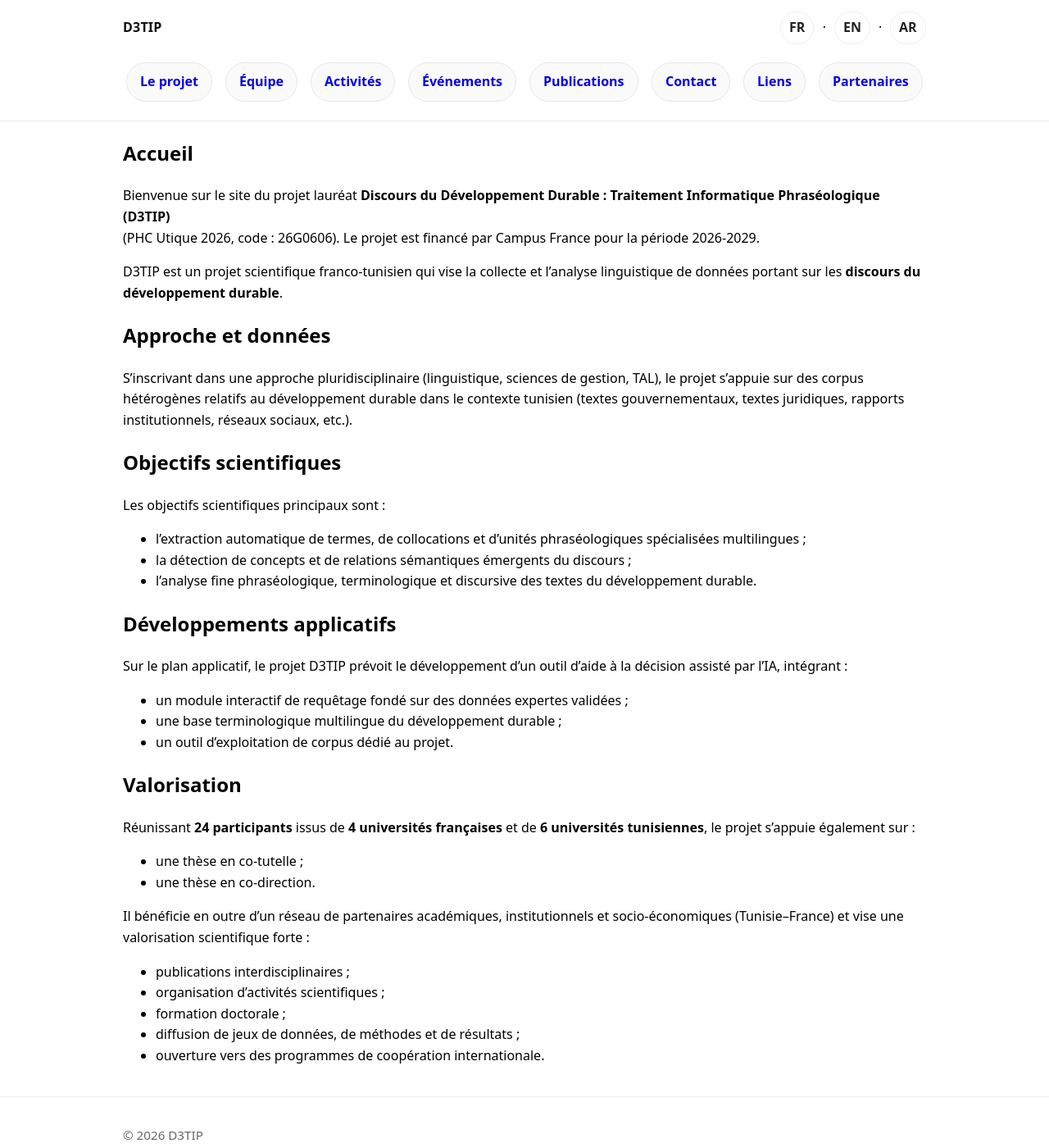
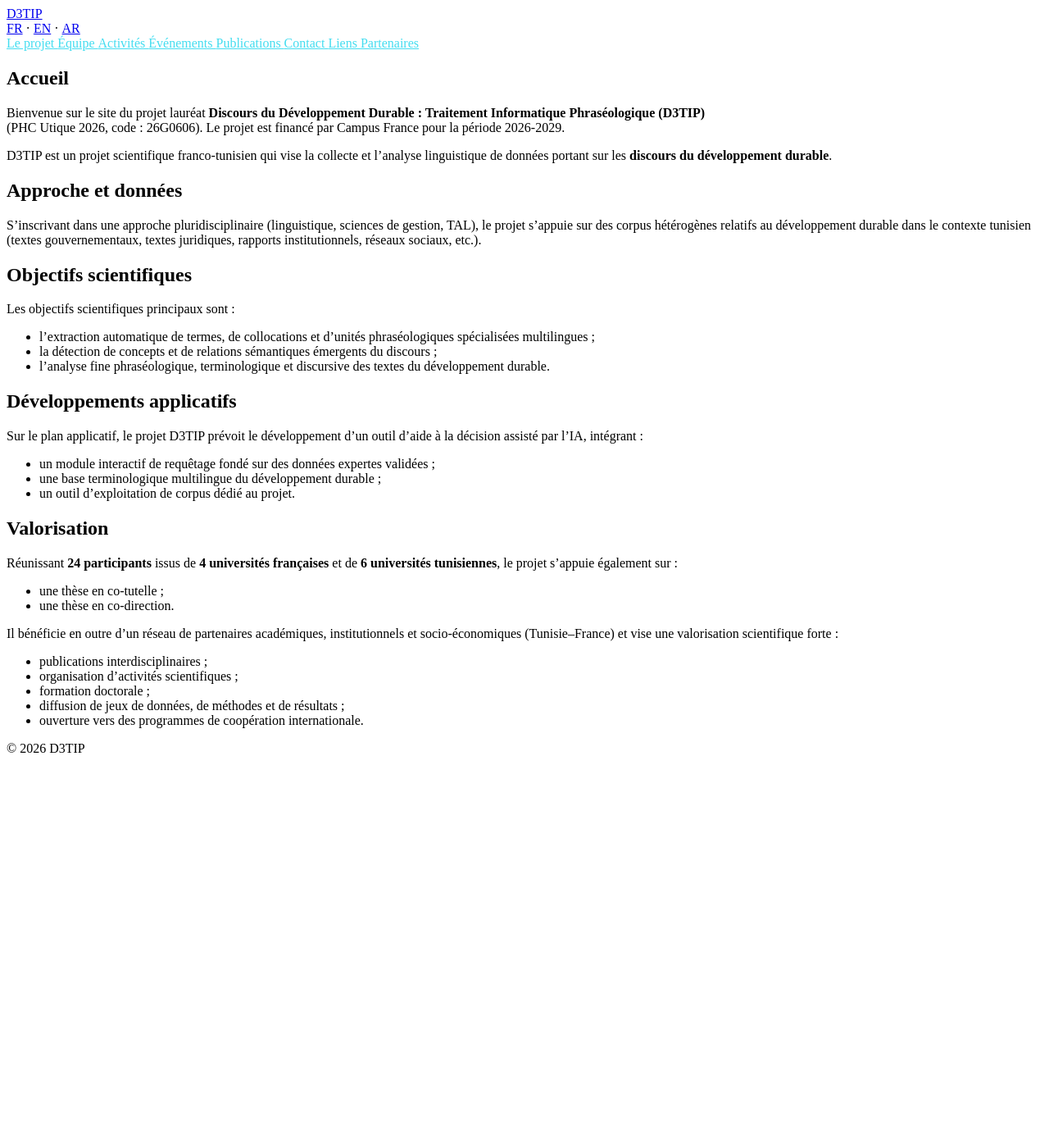
Before and after one commit to d3tip-phc-utique/d3tip-phc-utique.github.io, a Jekyll site: the page built from fr/index.md, in a window 1280 px wide and 1400 px high. Shown: the whole window at 82% size. Built offline with Jekyll 4.4.1, drawn with Linux system fonts in a browser that asks for light colours.

Commit message:
Update style.css

```diff
--- a/assets/css/style.css
+++ b/assets/css/style.css
@@ -1,136 +1,10 @@
-:root { --max: 980px; --pad: 18px; }
-
-body { margin: 0; font-family: system-ui, sans-serif; line-height: 1.6; }
-.container { max-width: var(--max); margin: 0 auto; padding: 0 var(--pad); }
-
-main { padding: 26px 0 50px; }
-.page-header .subtitle { color: #555; margin-top: 6px; }
-.page-content a { color: inherit; }
-
-.footer { border-top: 1px solid #eee; padding: 18px 0; margin-top: 36px; }
-.funding { font-weight: 700; }
-.small { color: #666; font-size: 0.95rem; }
-
-/* ===== Header + langues + menu (sobre) ===== */
-
-.topbar{
-  position: sticky;
-  top: 0;
-  background: #fff;
-  border-bottom: 1px solid #eee;
-
-  /* Empêche la ligne de “chevaucher” les boutons */
-  padding-bottom: 10px;
-  z-index: 10;
-}
-
-.navwrap{
-  display: flex;
-  align-items: center;
-  justify-content: space-between;
-  padding: 14px 0 10px;
-}
-
-.brand{
-  font-weight: 800;
-  letter-spacing: 0.2px;
-  text-decoration: none;
-  color: #111;
-}
-
-.lang-switch{
-  display: inline-flex;
-  align-items: center;
-  gap: 10px;
-}
-
-.lang-switch a{
-  text-decoration: none;
-  font-weight: 700;
-  color: #222;
-  padding: 6px 10px;
-  border: 1px solid #eee;
-  border-radius: 999px;
-}
-
-.lang-switch a:hover{ text-decoration: underline; }
-
-/* Menu sous les langues */
-.main-menu{
-  display: flex;
-  flex-wrap: wrap;
-  justify-content: center;
-  gap: 10px 14px;
-
-  /* On ajoute de l’air au-dessus du menu */
-  margin-top: 6px;
-  padding: 6px 0 14px;
-
-  /* Au cas où une ancienne règle mettrait une ligne ici */
-  border-top: 0 !important;
-}
-
-.menu-link{
-  text-decoration: none;
-  font-weight: 600;
-  padding: 9px 14px;
-  border: 1px solid #e6e6e6;
-  border-radius: 999px;
-  background: #fafafa;
-
-  /* Les boutons passent visuellement au-dessus de tout séparateur */
-  position: relative;
-  z-index: 1;
-}
-
-.menu-link:hover{
-  background: #f5f5f5;
-  text-decoration: none;
-}
-
-.menu-link.current, .menu-link[aria-current="page"]{
-  background: #fff;
-  border-color: #d8d8d8;
-}
-
-/* Desktop: un peu plus d’air */
-@media (min-width: 900px){
-  .main-menu{ gap: 12px 16px; }
-  .menu-link{ padding: 10px 16px; }
-}
-
-/* Mobile */
-@media (max-width: 640px){
-  .main-menu{
-    justify-content: start;
-    display: grid;
-    grid-template-columns: 1fr 1fr;
-    gap: 10px;
-    padding-bottom: 12px;
-  }
-  .menu-link{
-    text-align: center;
-    border-radius: 14px;
-    padding: 12px 10px;
-  }
-}
-
-@media (max-width: 360px){
-  .main-menu{ grid-template-columns: 1fr; }
-}
-
-/* ===== RTL polish ===== */
-html[dir="rtl"] body { font-family: system-ui, "Noto Naskh Arabic", "Amiri", serif; }
-html[dir="rtl"] .navwrap { flex-direction: row-reverse; }
-html[dir="rtl"] .page-content { text-align: right; }
-
-
-/* ===== Effet sombre (overlay) sans changer la couleur du bouton ===== */
+/* ===== Effet sombre (overlay) ===== */
+/* IMPORTANT : on ne touche pas aux couleurs de base ici */
 
 .menu-link,
 .lang-switch a{
   position: relative;
-  overflow: hidden;                 /* pour que l’overlay respecte l’arrondi */
+  overflow: hidden; /* pour que l’overlay respecte l’arrondi */
   -webkit-tap-highlight-color: transparent;
   transition: transform 120ms cubic-bezier(.2,.8,.2,1), box-shadow 160ms ease;
   will-change: transform;
@@ -144,17 +18,19 @@ html[dir="rtl"] .page-content { text-align: right; }
   inset: 0;
   border-radius: inherit;
   pointer-events: none;
-  background: rgba(0,0,0,0);        /* neutre par défaut */
-  transition: background 140ms ease;
+  opacity: 0;                 /* pas d'effet avant/après */
+  background: rgba(0,0,0,.14);
+  transition: opacity 140ms ease;
 }
 
-/* Hover: très léger assombrissement */
+/* Hover: léger assombrissement (si tu n'en veux pas, supprime ce bloc) */
 .menu-link:hover::before,
 .lang-switch a:hover::before{
+  opacity: 1;
   background: rgba(0,0,0,.06);
 }
 
-/* Active (clic/tap): assombrissement plus marqué + press */
+/* Active (clic/tap): plus sombre + press */
 .menu-link:active,
 .lang-switch a:active{
   transform: translateY(1px) scale(.985);
@@ -163,10 +39,11 @@ html[dir="rtl"] .page-content { text-align: right; }
 
 .menu-link:active::before,
 .lang-switch a:active::before{
+  opacity: 1;
   background: rgba(0,0,0,.14);
 }
 
-/* Focus clavier: anneau discret (optionnel) */
+/* Focus clavier */
 .menu-link:focus-visible,
 .lang-switch a:focus-visible{
   outline: 3px solid rgba(0,0,0,.18);
@@ -174,9 +51,9 @@ html[dir="rtl"] .page-content { text-align: right; }
   border-radius: 999px;
 }
 
-.menu .menu-link{
-  color: ##4770AD;
+/* ===== Couleur du TEXTE uniquement pour les boutons du menu ===== */
+/* (ne touche pas .lang-switch a) */
+.main-menu .menu-link,
+.main-menu .menu-link:visited{
+  color: #43DDF0;
 }
-.menu .menu-link:visited{
-  color: ##4770AD;
-}
```
